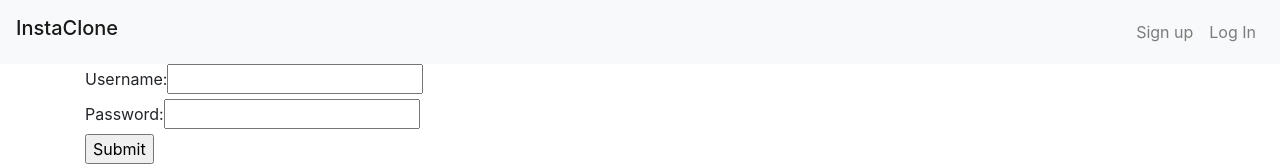
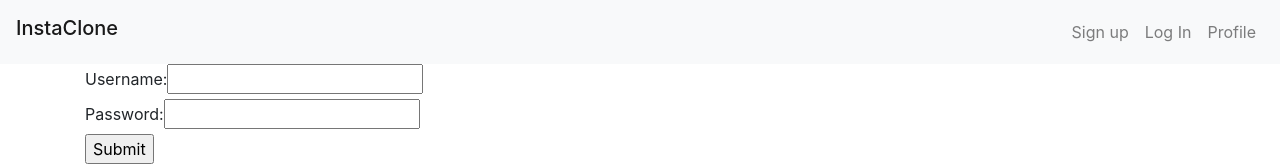
Before and after one commit to cwhitney85/instaclone-client, a React (Create React App) app: page / in a window 1280 px wide. Shown: the top 166 px of the page. Built offline with nearby package versions, Linux system fonts and the light colour scheme.

Commit message:
added Link to navbar

```diff
--- a/src/components/Nav.jsx
+++ b/src/components/Nav.jsx
@@ -1,14 +1,24 @@
 import React, { Component } from 'react'
+import {Link} from 'react-router-dom'
 
 export default class Nav extends Component {
   render() {
     return (
       <nav className="navbar sticky-top navbar-expand-lg navbar-light bg-light">
-        <h3 className="navbar-brand">InstaClone</h3>
+        <Link to="/">
+          <h3 className="navbar-brand">InstaClone</h3>
+        </Link>
         <div className="collapse navbar-collapse">
           <ul className="navbar-nav flex-row ml-auto d-flex">
-            <li className="nav-item nav-link">Sign up</li>
-            <li className="nav-item nav-link">Log In</li>
+            <Link to="/">
+              <li className="nav-item nav-link">Sign up</li>
+            </Link>
+            <Link to="/">
+              <li className="nav-item nav-link">Log In</li>
+            </Link>
+            <Link to="/profile">
+              <li className="nav-item nav-link">Profile</li>
+            </Link>
           </ul>
         </div>
       </nav>
```
